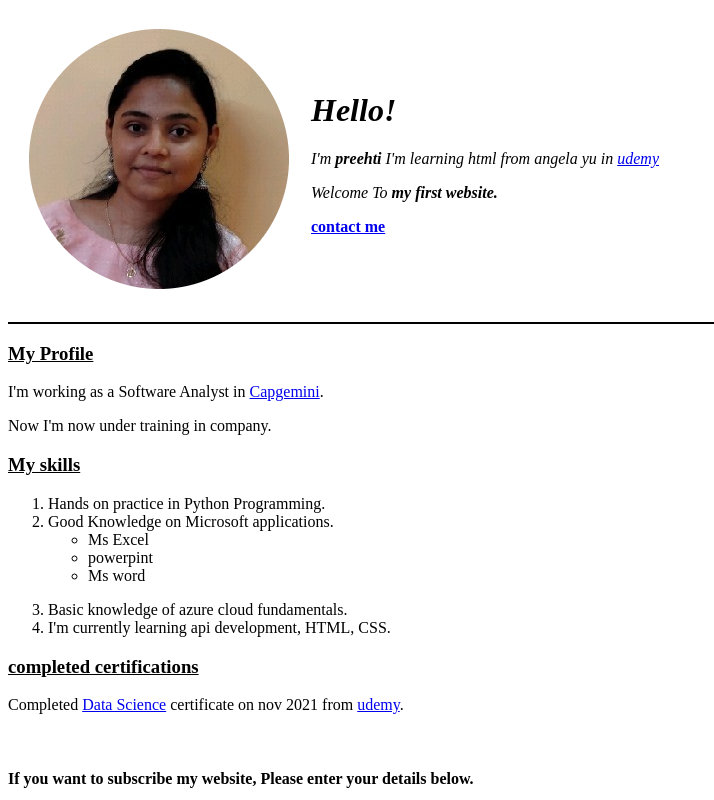
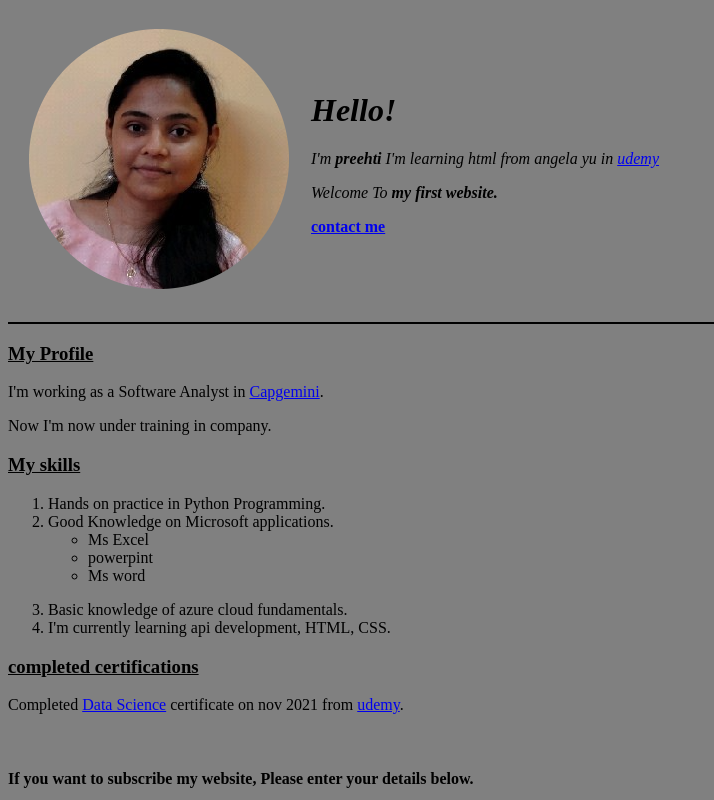
Before and after one commit to pritiratnala/cv, a plain HTML site: page index.html in a window 1280 px wide. Shown: the top 800 px of the page, without its empty margins (0-714 px from the left). Drawn offline with Linux system fonts and the light colour scheme.

Commit message:
Update index.html

```diff
--- a/index.html
+++ b/index.html
@@ -6,7 +6,7 @@
   <title>Ratnala Preethi Profile</title>
 </head>
 
-<body style="baground-color:gray;">
+<body style="background-color:gray;">
   <table cellspacing="20">
     <tr>
       <td><img src="preethi_img-modified.png" alt="preethi profile picture"></td>
```
